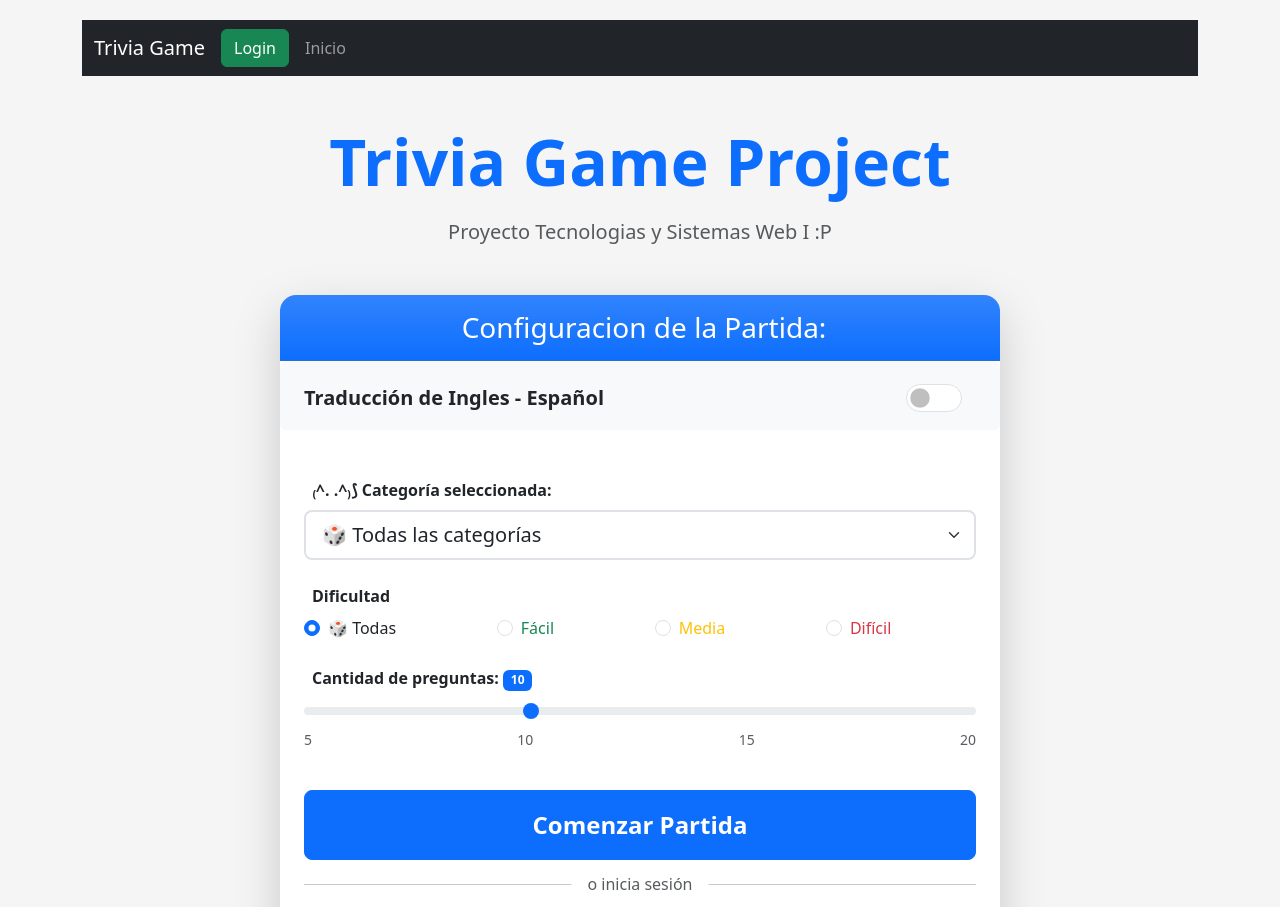
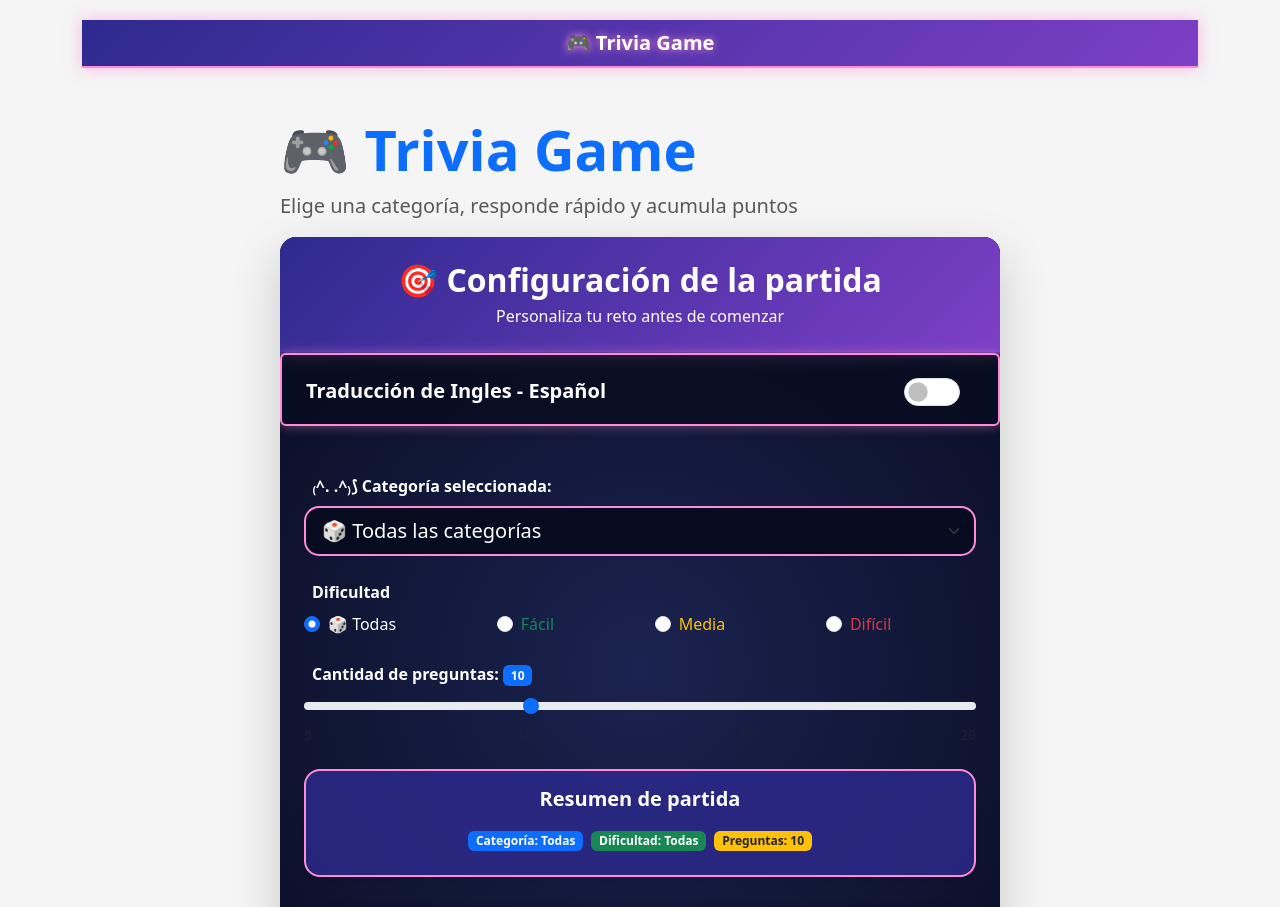
Before and after one commit to 305660224/Trivia_Web, a React (Vite) app: page / in a window 1280 px wide. Shown: the top 907 px of the page. Built offline with nearby package versions, Linux system fonts and the light colour scheme; no server answers.

Commit message:
Decoracion
Se realizo una decoracion para que se viera mejor nuestro proyecto

```diff
--- a/src/App.css
+++ b/src/App.css
@@ -215,3 +215,245 @@
     transform: translateY(-15px);
   }
 }
+
+
+/** Decoración Inicio */
+
+.menu-neon-card {
+  background: radial-gradient(circle, #1b2350 0%, #070b1f 100%);
+  color: white;
+  box-shadow: 0 0 25px rgba(255, 139, 216, 0.45) !important;
+}
+
+.menu-neon-header {
+  background: linear-gradient(135deg, #2d2a8f, #7d3fc7);
+  border-bottom: 3px solid #ff8bd8;
+  box-shadow: 0 0 18px #ff8bd8;
+}
+
+.menu-neon-card .card-body {
+  background: transparent;
+}
+
+.menu-neon-card label,
+.menu-neon-card strong {
+  color: white;
+}
+
+.menu-neon-card .form-select,
+.menu-neon-card .form-range,
+.menu-neon-card .form-check-label {
+  color: white;
+}
+
+.menu-neon-card .form-select {
+  background-color: #070b1f;
+  color: white;
+  border: 2px solid #ff8bd8;
+  border-radius: 15px;
+}
+
+.menu-neon-card .alert {
+  background: rgba(45, 42, 143, 0.8);
+  border: 2px solid #ff8bd8;
+  color: white;
+  box-shadow: 0 0 12px rgba(255, 139, 216, 0.5);
+}
+
+.menu-neon-button {
+  background: #070b1f !important;
+  color: white !important;
+  border: 3px solid #ff8bd8 !important;
+  box-shadow: 0 0 15px #305cff;
+  transition: 0.2s;
+}
+
+.menu-neon-button:hover {
+  transform: scale(1.02);
+  box-shadow: 0 0 22px #ff8bd8;
+}
+
+/** Decoración de inicio 2 */
+
+.menu-neon-section {
+  background: rgba(7, 11, 31, 0.75);
+  border: 2px solid #ff8bd8;
+  box-shadow: 0 0 12px rgba(255, 139, 216, 0.45);
+  color: white;
+}
+
+.menu-session-text {
+  background: #070b1f;
+  color: white;
+  border: 1px solid #ff8bd8;
+  border-radius: 10px;
+  box-shadow: 0 0 8px rgba(255, 139, 216, 0.4);
+}
+
+.menu-logout-button {
+  color: white !important;
+  border: 2px solid #ff8bd8 !important;
+  background: #070b1f !important;
+  border-radius: 10px;
+  box-shadow: 0 0 10px rgba(48, 92, 255, 0.6);
+}
+
+.menu-logout-button:hover {
+  background: #7d3fc7 !important;
+  color: white !important;
+  box-shadow: 0 0 18px #ff8bd8;
+}
+
+
+
+
+
+.scoreboard-neon-card {
+  background: linear-gradient(135deg, #2d2a8f, #7d3fc7);
+  color: white;
+  border: 2px solid #ff8bd8;
+  box-shadow: 0 0 15px rgba(255, 139, 216, 0.6);
+  border-radius: 15px;
+}
+
+.timer-neon-box {
+  background: rgba(7, 11, 31, 0.85);
+  color: white;
+  border: 2px solid #ff8bd8;
+  border-radius: 15px;
+  padding: 12px 16px;
+  box-shadow: 0 0 12px rgba(255, 139, 216, 0.45);
+}
+
+.answer-neon-card {
+  background: #070b1f;
+  border: 2px solid #ff8bd8;
+  box-shadow: 0 0 18px rgba(255, 139, 216, 0.5);
+  color: white;
+}
+
+.answer-neon-header {
+  background: linear-gradient(135deg, #2d2a8f, #7d3fc7);
+  border-bottom: 2px solid #ff8bd8;
+}
+
+.answer-progress {
+  background-color: rgba(255, 255, 255, 0.15);
+}
+
+.text-neon-success {
+  color: #4dff9b;
+  font-weight: bold;
+}
+
+.gameover-neon {
+  background: radial-gradient(circle, #1b2350 0%, #070b1f 100%);
+  border: 2px solid #ff8bd8;
+  color: white;
+  box-shadow: 0 0 25px rgba(255, 139, 216, 0.6);
+}
+
+.gameover-neon-header {
+  background: linear-gradient(135deg, #2d2a8f, #7d3fc7);
+  border-bottom: 2px solid #ff8bd8;
+}
+
+.text-neon-score {
+  color: #8ab4ff;
+  text-shadow: 0 0 12px rgba(138, 180, 255, 0.8);
+}
+
+.gameover-stat-box {
+  border: 2px solid #ff8bd8;
+  border-radius: 12px;
+  padding: 10px;
+  background: rgba(7, 11, 31, 0.65);
+  box-shadow: 0 0 10px rgba(255, 139, 216, 0.35);
+}
+
+.scoreboard-neon-card,
+.scoreboard-neon-card * {
+  color: white !important;
+}
+
+.gameover-stat-box,
+.gameover-stat-box * {
+  color: white !important;
+}
+
+
+
+.score-number {
+  color: white !important;
+  font-size: 1.8rem;
+  font-weight: bold;
+  text-shadow: 0 0 10px #ff8bd8, 0 0 18px #305cff;
+  animation: scorePulse 0.5s ease-in-out;
+}
+
+@keyframes scorePulse {
+  0% {
+    transform: scale(1);
+  }
+
+  50% {
+    transform: scale(1.18);
+  }
+
+  100% {
+    transform: scale(1);
+  }
+}
+
+
+/** Navbar color */
+
+.navbar-neon {
+  background: linear-gradient(135deg, #2d2a8f, #7d3fc7);
+  border-bottom: 2px solid #ff8bd8;
+  box-shadow: 0 0 15px rgba(255, 139, 216, 0.6);
+}
+
+.navbar-neon .navbar-brand {
+  color: white !important;
+  font-weight: bold;
+  text-shadow: 0 0 8px #ff8bd8;
+}
+
+.navbar-neon .nav-link {
+  color: white !important;
+  transition: 0.2s;
+}
+
+.navbar-neon .nav-link:hover {
+  color: #ff8bd8 !important;
+  transform: scale(1.05);
+}
+
+/** Footer color */
+
+.footer-neon {
+  background: radial-gradient(circle, #1b2350 0%, #070b1f 100%);
+  border-top: 2px solid #ff8bd8;
+  box-shadow: 0 0 15px rgba(255, 139, 216, 0.4);
+  padding: 25px 0;
+}
+
+.footer-neon a {
+  color: white;
+  text-decoration: none;
+}
+
+.footer-neon a:hover {
+  color: #ff8bd8;
+}
+
+.footer-neon,
+.footer-neon * {
+  color: white !important;
+}
+
+.footer-neon small,
+.footer-neon .text-muted {
+  color: rgba(255, 255, 255, 0.8) !important;
+}
--- a/src/App.jsx
+++ b/src/App.jsx
@@ -88,24 +88,22 @@ function App() {
               )}
 
               {/* ENCABEZADO PAGINA */}
-              <div className="text-center mb-5">
-                <h1 className="display-3 fw-bold text-primary mb-3">Trivia Game Project</h1>
+              <h1 className="display-4 fw-bold text-primary mb-2">
+                🎮 Trivia Game
+              </h1>
               <p className="lead text-muted">
-                  Proyecto Tecnologias y Sistemas Web I :P
+                Elige una categoría, responde rápido y acumula puntos
               </p>
-              </div>
 
               {/* CARD DE CONFIGURACION DE PARTIDA*/}
-              <div className="card shadow-lg border-0 rounded-4">
-                <div className="card-header bg-gradient bg-primary text-white rounded-top-4 py-3">
-                  <h3 className="mb-0 text-center">
-                    <i className="bi bi-gear-fill me-2"></i>
-                    Configuracion de la Partida:
-                  </h3>
+              <div className="card shadow-lg border-0 rounded-4 overflow-hidden menu-neon-card fade-in">
+                <div className="card-header menu-neon-header text-white py-4 text-center">
+                  <h2 className="mb-1 fw-bold">🎯 Configuración de la partida</h2>
+                  <p className="mb-0">Personaliza tu reto antes de comenzar</p>
                 </div>
 
                 {/*SWITCH(no de redes xd) TRADUCCIÓN */}
-                  <div className="mb-4 p-3 bg-light rounded">
+                <div className="mb-4 p-3 rounded menu-neon-section">
                   <div className="d-flex justify-content-between align-items-center">
                     <div>
                       <i className="bi bi-translate me-2 text-primary fs-4"></i>
@@ -240,18 +238,34 @@ function App() {
                     </div>
                   </div>
 
+                  <div className="alert alert-primary text-center rounded-4 shadow-sm mt-4">
+                    <h5 className="fw-bold mb-3">Resumen de partida</h5>
+
+                    <span className="badge bg-primary me-2 mb-2">
+                      Categoría: {categoria || "Todas"}
+                    </span>
+
+                    <span className="badge bg-success me-2 mb-2">
+                      Dificultad: {dificultad || "Todas"}
+                    </span>
+
+                    <span className="badge bg-warning text-dark mb-2">
+                      Preguntas: {cantidad}
+                    </span>
+                  </div>
+
                   {/* Botón de iniciar */}
                   <button
-                    className="btn btn-primary btn-lg w-100 py-3 fw-bold fs-4 mt-3"
+                    className="btn menu-neon-button btn-lg w-100 py-3 fw-bold fs-3 mt-3 shadow rounded-4"
                     onClick={() => setJuegoIniciado(true)}
                   >
-                    Comenzar Partida
+                    🚀 Comenzar Partida
                   </button>
 
                   {/* Separador */}
                   <div className="position-relative my-4">
                     <hr />
-                    <span className="position-absolute top-50 start-50 translate-middle bg-white px-3 text-muted">
+                    <span className="position-absolute top-50 start-50 translate-middle px-3 menu-session-text">
                       {user ? `Sesión iniciada como ${user.displayName}` : 'o inicia sesión'}
                     </span>
                   </div>
@@ -259,7 +273,7 @@ function App() {
                   {/* Login buttons / logout */}
                   {user ? (
                     <div className="mt-3 text-center">
-                      <button className="btn btn-outline-secondary" onClick={handleLogout}>
+                      <button className="btn menu-logout-button" onClick={handleLogout}>
                         Cerrar sesión
                       </button>
                     </div>
@@ -282,7 +296,7 @@ function App() {
             />
             <div className="text-center mt-4">
               <button
-                className="btn btn-outline-secondary btn-lg px-5"
+                className="btn menu-neon-button btn-lg px-5"
                 onClick={() => setJuegoIniciado(false)}
               >
                 ← Volver al inicio
--- a/src/components/Footer.jsx
+++ b/src/components/Footer.jsx
@@ -1,6 +1,6 @@
 export default function Footer() {
   return (
-    <footer className="bg-dark text-white mt-5 pt-4 pb-3">
+    <footer className="footer-neon text-white">
       <div className="container">
 
         <div className="row text-center text-md-start align-items-center">
--- a/src/components/NavigationBar.jsx
+++ b/src/components/NavigationBar.jsx
@@ -1,30 +1,15 @@
 import Button from "./Button";
 
-export default function NavigationBar () {
+export default function NavigationBar() {
     return (
-       <nav className="navbar navbar-expand-lg navbar-dark bg-dark">
-      <div className="container-fluid">
+        <nav className="navbar navbar-expand-lg navbar-dark navbar-neon">
+            <div className="w-100 px-4">
 
-        <a className="navbar-brand" href="/">
-          Trivia Game
-        </a>
+                <div className="w-100 text-center">
+                    <span className="navbar-brand m-0">🎮 Trivia Game</span>
+                </div>
 
-        <Button
-        texto= "Login"
-        tipo= "success"
-        onClick={() => alert("Ir a login")}
-        />
-
-        <div className="collapse navbar-collapse" id="navbarContent">
-
-          <ul className="navbar-nav me-auto">
-            <li className="nav-item">
-              <a className="nav-link" href="/">Inicio</a>
-            </li>
-          </ul>
-
-        </div>
-      </div>
-    </nav>
+            </div>
+        </nav>
     );
 }
--- a/src/components/TimerProgress.jsx
+++ b/src/components/TimerProgress.jsx
@@ -10,14 +10,14 @@ const TimerProgress = ({ tiempoRestante, tiempoMaximo }) => {
   };
 
   return (
-    <div className="mb-4">
+    <div className="timer-neon-box mb-4">
       <div className="d-flex justify-content-between mb-1">
         <small>Tiempo restante</small>
         <small className={`fw-bold ${tiempoRestante <= 5 ? 'text-danger' : ''}`}>
           {tiempoRestante} segundos
         </small>
       </div>
-      <div className="progress" style={{ height: '10px' }}>
+      <div className="progress" style={{ height: '12px' }}>
         <div
           className={`progress-bar ${getColor()} progress-bar-striped progress-bar-animated`}
           style={{ width: `${porcentaje}%` }}
--- a/src/components/TriviaGame.jsx
+++ b/src/components/TriviaGame.jsx
@@ -10,7 +10,7 @@ import AnswerResults from './AnswerResults';
 import Button from './Button';
 import musicaFondo from '../audio/musica.mp3';
 import audioRespuesta from '../audio/respuesta.mp3';
-
+import './QuestionCard.css';
 
 const TriviaGame = ({ configuracion, onGameComplete, traduccionActivada = false, user, onVolverInicio }) => {
 
```
Also changed, not shown: src/components/AnswerResults.jsx (+4 -4 lines), src/components/GameOverModal.jsx (+14 -12 lines), src/components/QuestionCard.css (added, +41 -0 lines), src/components/QuestionCard.jsx (+16 -9 lines), src/components/ScoreBoard.jsx (+12 -12 lines). Lines whose indentation alone changed are shown as unchanged.
